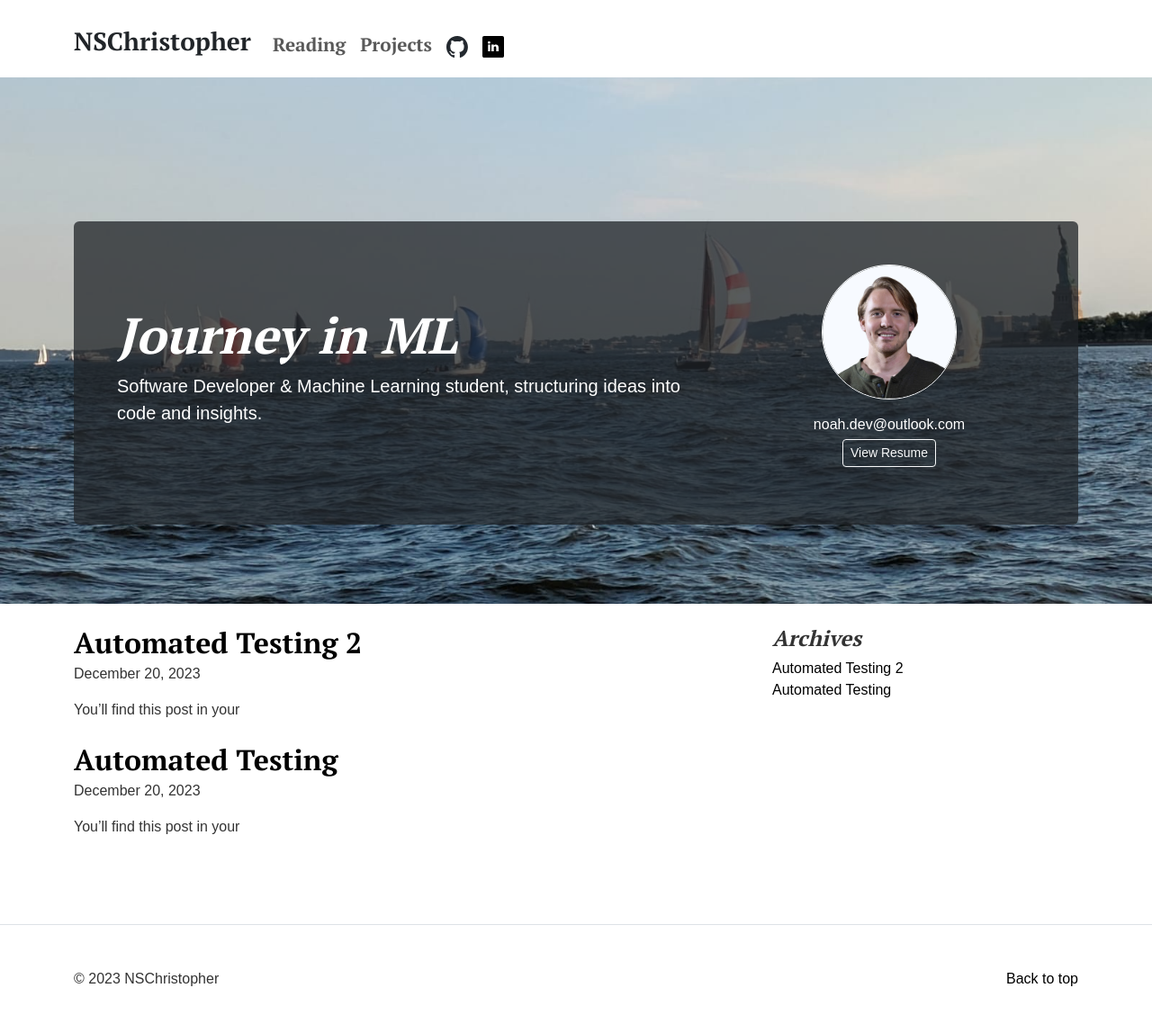
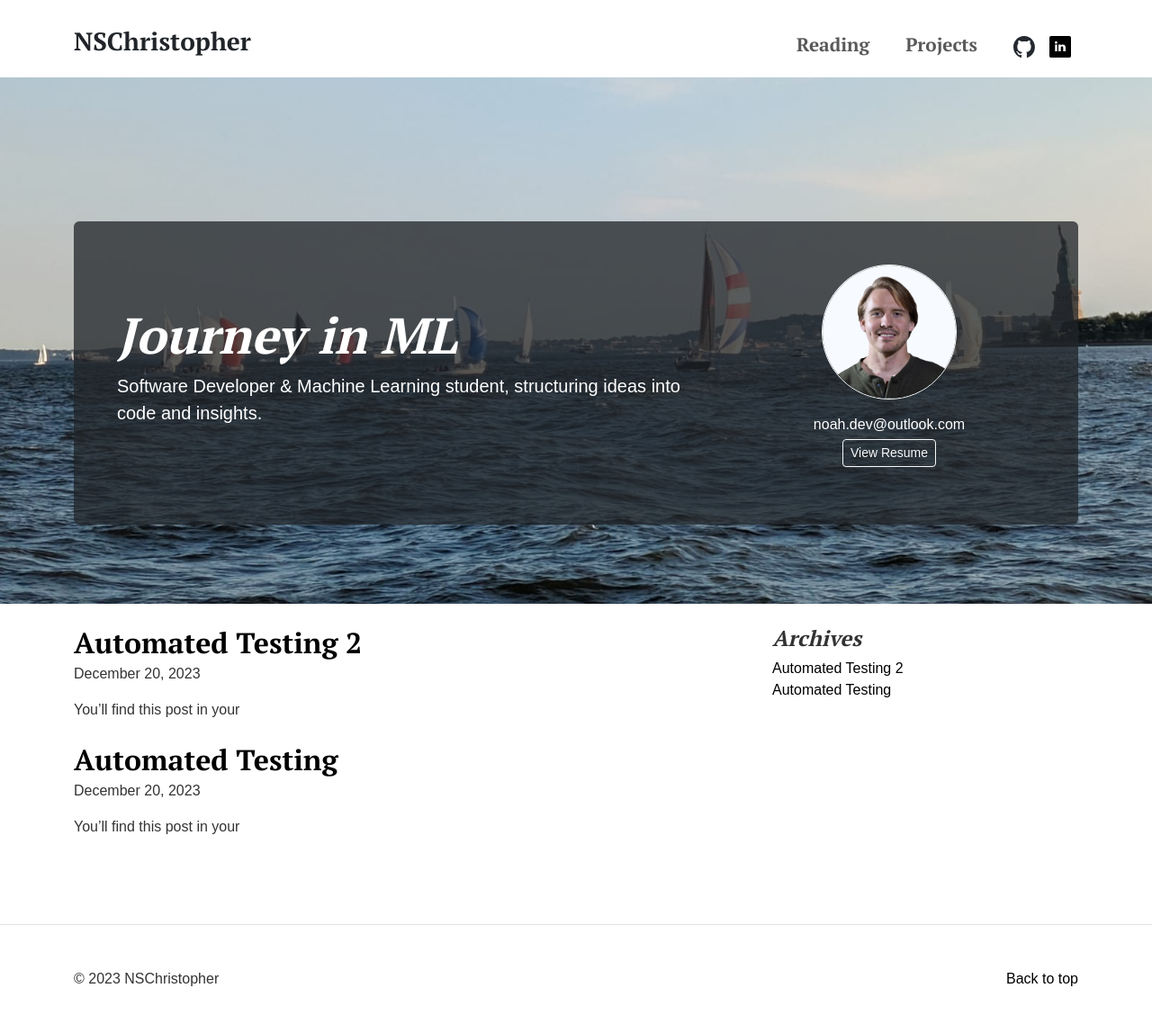
Before and after one commit to NSChristopher/NSChristopher.github.io, a Jekyll site: the page built from index.html, in a window 1280 px wide. Shown: the whole page at 90% size. Built offline with Jekyll 4.4.1, drawn with Linux system fonts in a browser that asks for light colours.

Commit message:
Update header.html

```diff
--- a/_includes/header.html
+++ b/_includes/header.html
@@ -1,27 +1,41 @@
 <header class="py-3 mb-3">
   <div class="container">
     <nav class="navbar navbar-expand-md navbar-light">
-      <a href="{{ '/' | relative_url }}" class="navbar-brand text-dark text-decoration-none">
+      <a href="{{ '/' | relative_url }}"
+         class="navbar-brand text-dark text-decoration-none">
         <h3>NSChristopher</h3>
       </a>
 
-      <button class="navbar-toggler" type="button" data-toggle="collapse" data-target="#navbarNav" aria-controls="navbarNav" aria-expanded="false" aria-label="Toggle navigation">
+      <button class="navbar-toggler"
+              type="button"
+              data-bs-toggle="collapse"
+              data-bs-target="#navbarNav"
+              aria-controls="navbarNav"
+              aria-expanded="false"
+              aria-label="Toggle navigation">
         <span class="navbar-toggler-icon"></span>
       </button>
 
       <div class="collapse navbar-collapse" id="navbarNav">
-        <ul class="navbar-nav ml-auto">
-          <li class="nav-item pr-4"><a href="{{ '/reading' | relative_url }}" class="nav-link">Reading</a></li>
-          <!-- <li class="nav-item pr-4"><a href="{{ '/problems' | relative_url }}" class="nav-link">Problems</a></li> -->
-          <li class="nav-item pr-4"><a href="{{ '/projects' | relative_url }}" class="nav-link">Projects</a></li>
-          <!-- Add more links as needed -->
+        <ul class="navbar-nav ms-auto">
+          <li class="nav-item pe-4">
+            <a href="{{ '/reading' | relative_url }}" class="nav-link">Reading</a>
+          </li>
+          <li class="nav-item pe-4">
+            <a href="{{ '/projects' | relative_url }}" class="nav-link">Projects</a>
+          </li>
         </ul>
+
         <div class="navbar-nav">
-          <a href="https://github.com/NSChristopher" class="nav-item nav-link">
-            <img src="{{ '/assets/github-icon.svg' | relative_url }}" alt="GitHub" style="width: 24px; height: 24px;">
+          <a href="https://github.com/NSChristopher"
+             class="nav-item nav-link">
+            <img src="{{ '/assets/github-icon.svg' | relative_url }}"
+                 alt="GitHub" style="width:24px; height:24px;">
           </a>
-          <a href="https://www.linkedin.com/in/noah-christopher-29549a207/" class="nav-item nav-link">
-            <img src="{{ '/assets/linkedin-icon.svg' | relative_url }}" alt="LinkedIn" style="width: 24px; height: 24px;">
+          <a href="https://www.linkedin.com/in/noah-christopher-29549a207/"
+             class="nav-item nav-link">
+            <img src="{{ '/assets/linkedin-icon.svg' | relative_url }}"
+                 alt="LinkedIn" style="width:24px; height:24px;">
           </a>
         </div>
       </div>
```
